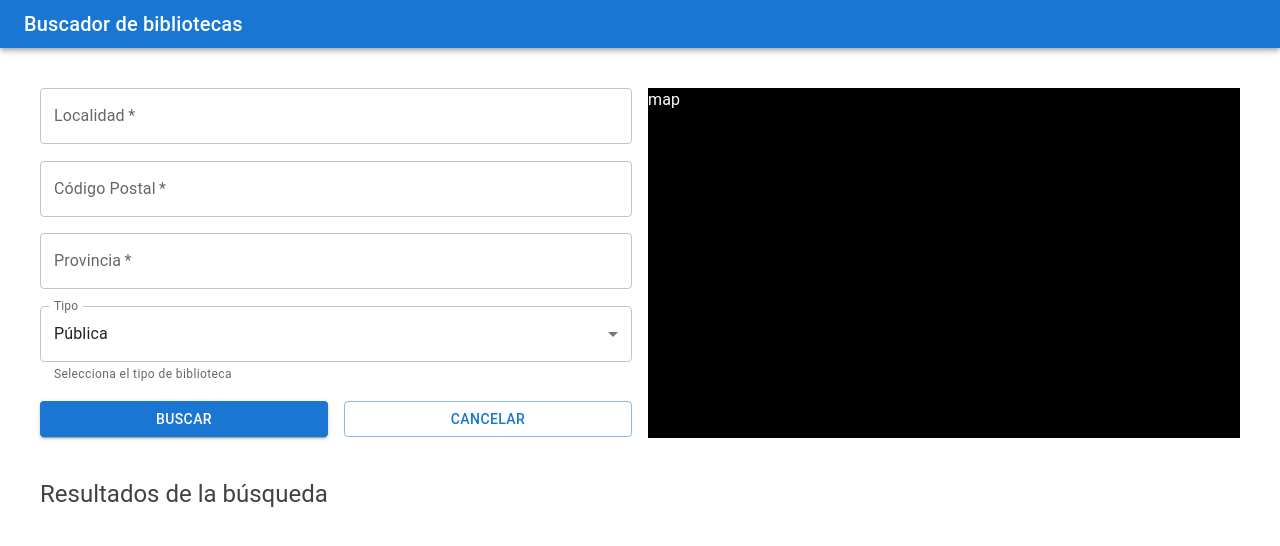
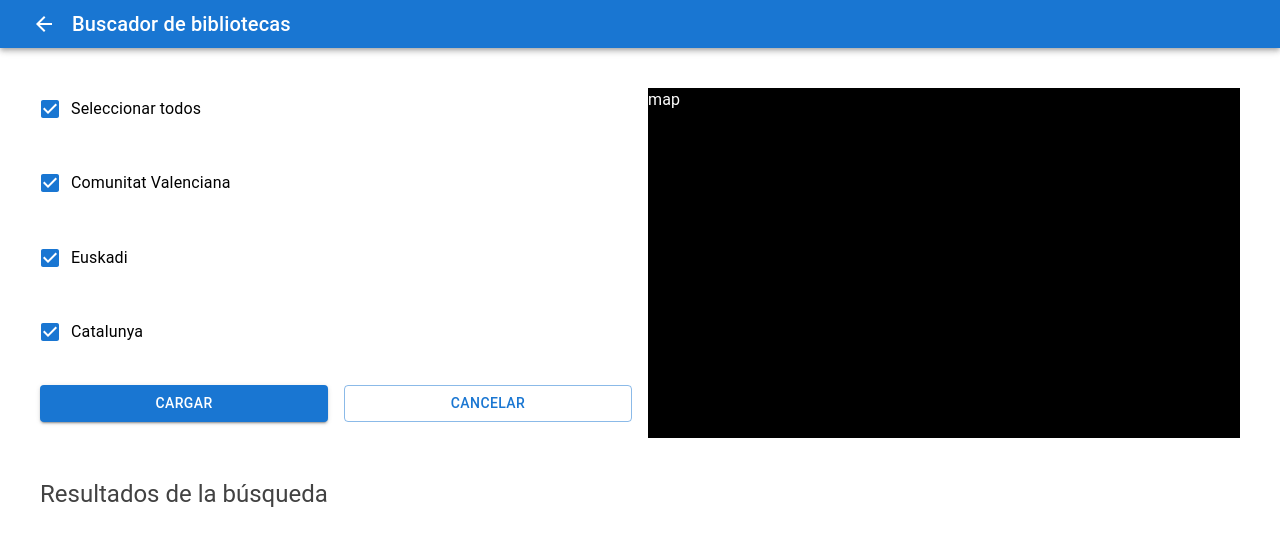
Before and after one commit to airamhr9/iei-frontend, a React (Create React App) app: page /config in a window 1280 px wide. Shown: the top 546 px of the page. Built offline with nearby package versions, Linux system fonts and the light colour scheme.

Commit message:
Terminado hasta que se implemente backend

```diff
--- a/package.json
+++ b/package.json
@@ -12,6 +12,8 @@
     "@testing-library/user-event": "^13.5.0",
     "react": "^17.0.2",
     "react-dom": "^17.0.2",
+    "react-router": "^6.2.1",
+    "react-router-dom": "^6.2.1",
     "react-scripts": "5.0.0",
     "web-vitals": "^2.1.2"
   },
--- a/src/App.js
+++ b/src/App.js
@@ -1,11 +1,12 @@
-import AppBar from "./components/AppBar";
-import Form from "./components/Form";
+import { BrowserRouter as Router } from "react-router-dom";
+import Root from "./components/Root";
 
 function App() {
   return (
     <div className="App">
-      <AppBar />
-      <Form />
+      <Router>
+        <Root />
+      </Router>
     </div>
   );
 }
--- a/src/components/AppBar.jsx
+++ b/src/components/AppBar.jsx
@@ -1,12 +1,52 @@
-import { AppBar, Toolbar, Typography } from "@mui/material";
+import { ArrowBack, Settings } from "@mui/icons-material";
+import { AppBar, IconButton, Toolbar, Typography, Box } from "@mui/material";
+import { Link, useLocation } from "react-router-dom";
 
 export default function Appbar() {
+  const location = useLocation();
+
+  const buildBackButton = () => {
+    if (location.pathname !== "/config") {
+      return <div></div>;
+    } else {
+      return (
+        <Box mr={1}>
+          <Link to="/">
+            <IconButton sx={{ color: "white" }}>
+              <ArrowBack />
+            </IconButton>
+          </Link>
+        </Box>
+      );
+    }
+  };
+
+  const buildConfigButton = () => {
+    if (location.pathname === "/config") {
+      return <div></div>;
+    } else {
+      return (
+        <Link to="/config">
+          <IconButton sx={{ color: "white" }}>
+            <Settings />
+          </IconButton>
+        </Link>
+      );
+    }
+  };
+
   return (
     <AppBar position="static">
       <Toolbar variant="dense">
-        <Typography variant="h6" color="inherit" component="div">
-          Buscador de bibliotecas
-        </Typography>
+        <Box sx={{ display: "flex", flexGrow: 1, alignItems: "center" }}>
+          <Box sx={{ flexGrow: 1, display: "flex", alignItems: "center" }}>
+            {buildBackButton()}
+            <Typography variant="h6" color="inherit" component="div">
+              Buscador de bibliotecas
+            </Typography>
+          </Box>
+          {buildConfigButton()}
+        </Box>
       </Toolbar>
     </AppBar>
   );
--- /dev/null
+++ b/src/components/Config.jsx
@@ -0,0 +1,126 @@
+import {
+  Box,
+  Checkbox,
+  Grid,
+  FormControlLabel,
+  Button,
+  Typography,
+} from "@mui/material";
+import { useEffect, useState } from "react";
+
+export default function Config() {
+  const [selectAll, setSelectAll] = useState(true);
+
+  const [fuentesDeDatos, setFuentesDeDatos] = useState({
+    valencia: true,
+    euskadi: true,
+    catalunya: true,
+  });
+
+  const handleChange = (e) => {
+    const { name, checked } = e.target;
+    setFuentesDeDatos((prevState) => ({
+      ...prevState,
+      [name]: checked,
+    }));
+  };
+
+  const handleChangeSelectAll = (e) => {
+    const checked = e.target.checked;
+    if (checked) {
+      setFuentesDeDatos({
+        valencia: true,
+        euskadi: true,
+        catalunya: true,
+      });
+    } else {
+      setFuentesDeDatos({
+        valencia: false,
+        euskadi: false,
+        catalunya: false,
+      });
+    }
+    setSelectAll(checked);
+  };
+
+  useEffect(() => {
+    console.log(fuentesDeDatos);
+  }, [fuentesDeDatos]);
+
+  return (
+    <Box component="form" m={5}>
+      <Grid container spacing={2}>
+        <Grid container item xs={6} spacing={2}>
+          <Grid item xs={12}>
+            <FormControlLabel
+              control={
+                <Checkbox
+                  checked={selectAll}
+                  onChange={handleChangeSelectAll}
+                  name="selectAll"
+                />
+              }
+              label="Seleccionar todos"
+            />
+          </Grid>
+          <Grid item xs={12}>
+            <FormControlLabel
+              control={
+                <Checkbox
+                  checked={fuentesDeDatos.valencia}
+                  onChange={handleChange}
+                  name="valencia"
+                />
+              }
+              label="Comunitat Valenciana"
+            />
+          </Grid>
+          <Grid item xs={12}>
+            <FormControlLabel
+              control={
+                <Checkbox
+                  checked={fuentesDeDatos.euskadi}
+                  onChange={handleChange}
+                  name="euskadi"
+                />
+              }
+              label="Euskadi"
+            />
+          </Grid>
+          <Grid item xs={12}>
+            <FormControlLabel
+              control={
+                <Checkbox
+                  checked={fuentesDeDatos.catalunya}
+                  onChange={handleChange}
+                  name="catalunya"
+                />
+              }
+              label="Catalunya"
+            />
+          </Grid>
+          <Grid item xs={6}>
+            <Button fullWidth variant="contained">
+              Cargar
+            </Button>
+          </Grid>
+          <Grid item xs={6}>
+            <Button fullWidth variant="outlined">
+              Cancelar
+            </Button>
+          </Grid>
+        </Grid>
+        <Grid item xs={6}>
+          <Box height="350px" bgcolor="black">
+            <Typography color="white">map</Typography>
+          </Box>
+        </Grid>
+      </Grid>
+      <Box mt={5}>
+        <Typography variant="h5" color="#424242">
+          Resultados de la búsqueda
+        </Typography>
+      </Box>
+    </Box>
+  );
+}
--- /dev/null
+++ b/src/components/Root.jsx
@@ -0,0 +1,16 @@
+import { Routes, Route } from "react-router-dom";
+import AppBar from "./AppBar";
+import Config from "./Config";
+import Form from "./Form";
+
+export default function Root() {
+  return (
+    <div>
+      <AppBar />
+      <Routes>
+        <Route path="/" element={<Form />} />
+        <Route path="/config" element={<Config />} />
+      </Routes>
+    </div>
+  );
+}
```
Also changed, not shown: 1 other file (tests, documents, lock files or other folders).
